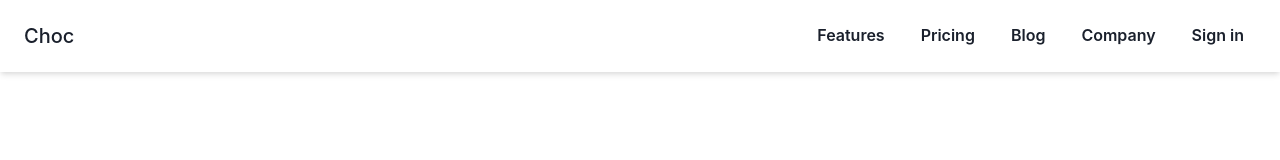
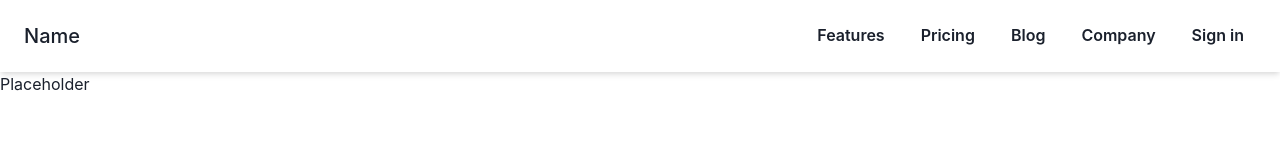
Before and after one commit to RyanL123/HT6-2021, a React (Create React App) app: page /dashboard in a window 1280 px wide. Shown: the top 160 px of the page. Built offline with nearby package versions, Linux system fonts and the light colour scheme.

Commit message:
add dashboard page with placeholder

```diff
--- a/src/App.js
+++ b/src/App.js
@@ -1,10 +1,20 @@
 import React from "react";
+import { BrowserRouter as Router, Switch, Route, Link } from "react-router-dom";
 import Nav from "./components/Nav";
+import Dashboard from "./pages/Dashboard";
 
 const App = () => {
     return (
         <div>
-            <Nav />
+            <Router>
+                <Nav />
+                <Switch>
+                    <Route exact path="/"></Route>
+                    <Route path="/dashboard">
+                        <Dashboard />
+                    </Route>
+                </Switch>
+            </Router>
         </div>
     );
 };
--- a/src/components/Nav.js
+++ b/src/components/Nav.js
@@ -69,7 +69,7 @@ const Nav = () => {
                             <VisuallyHidden>Choc</VisuallyHidden>
                         </chakra.a>
                         <chakra.h1 fontSize="xl" fontWeight="medium" ml="2">
-                            Choc
+                            Name
                         </chakra.h1>
                     </Flex>
                     <HStack display="flex" alignItems="center" spacing={1}>
@@ -79,8 +79,9 @@ const Nav = () => {
                             color="brand.500"
                             display={{ base: "none", md: "inline-flex" }}
                         >
-                            <Router>
+                            <Link to="/">
                                 <Button variant="ghost">Features</Button>
+                            </Link>
                             <Button variant="ghost">Pricing</Button>
                             <Button variant="ghost">Blog</Button>
                             <Button variant="ghost">Company</Button>
@@ -103,7 +104,6 @@ const Nav = () => {
                                     Sign in
                                 </Button>
                             )}
-                            </Router>
                         </HStack>
                         <Box display={{ base: "inline-flex", md: "none" }}>
                             <IconButton
--- /dev/null
+++ b/src/pages/Dashboard.js
@@ -0,0 +1,9 @@
+import React from "react";
+
+const Dashboard = () => (
+    <div>
+        <h1>Placeholder</h1>
+    </div>
+);
+
+export default Dashboard;
```
Lines whose indentation alone changed are shown as unchanged.
